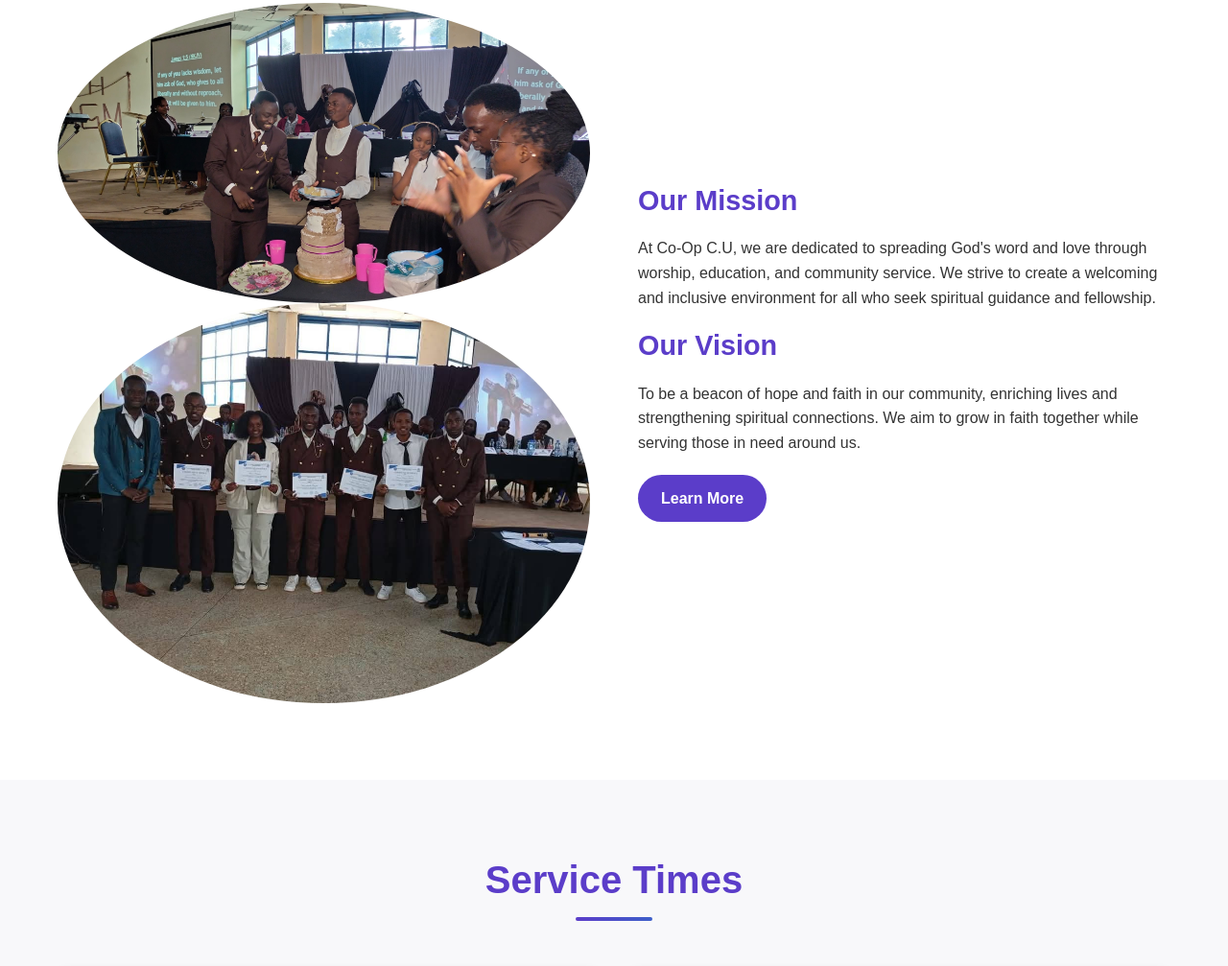
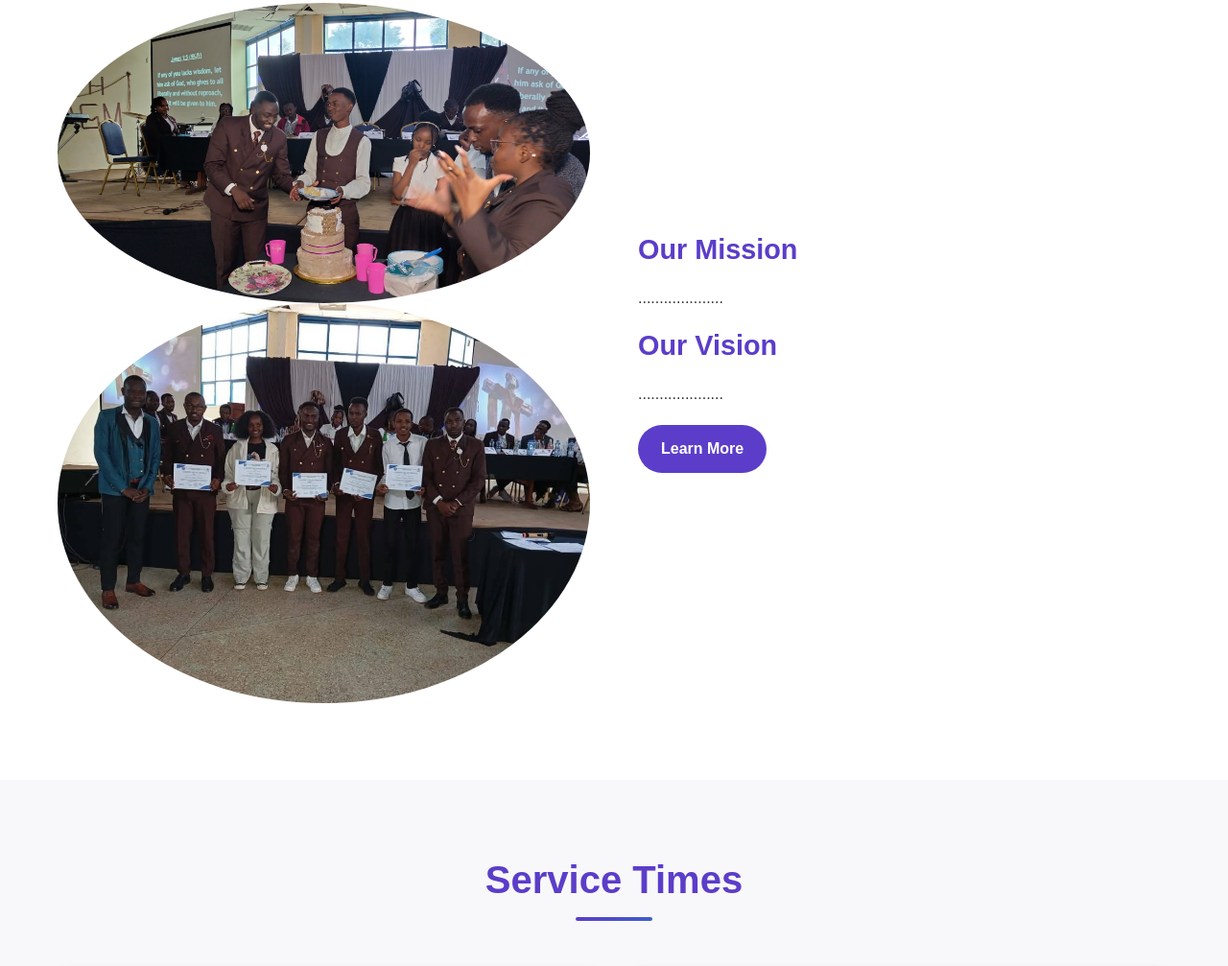
Before and after one commit to Marcellas28/CO-OP-UNI-CU, a plain HTML site: page index.html in a window 1280 px wide. Shown: the part 869-1876 px from the top of the page at 96% size. Drawn offline with Linux system fonts and the light colour scheme.

Commit message:
Update index.html

```diff
--- a/index.html
+++ b/index.html
@@ -55,9 +55,9 @@
         </div>
         <div class="about-text">
           <h3>Our Mission</h3>
-          <p>At Co-Op C.U, we are dedicated to spreading God's word and love through worship, education, and community service. We strive to create a welcoming and inclusive environment for all who seek spiritual guidance and fellowship.</p>
+          <p>....................</p>
           <h3>Our Vision</h3>
-          <p>To be a beacon of hope and faith in our community, enriching lives and strengthening spiritual connections. We aim to grow in faith together while serving those in need around us.</p>
+          <p>....................</p>
           <a href="#" class="btn btn-primary">Learn More</a>
         </div>
       </div>
```
